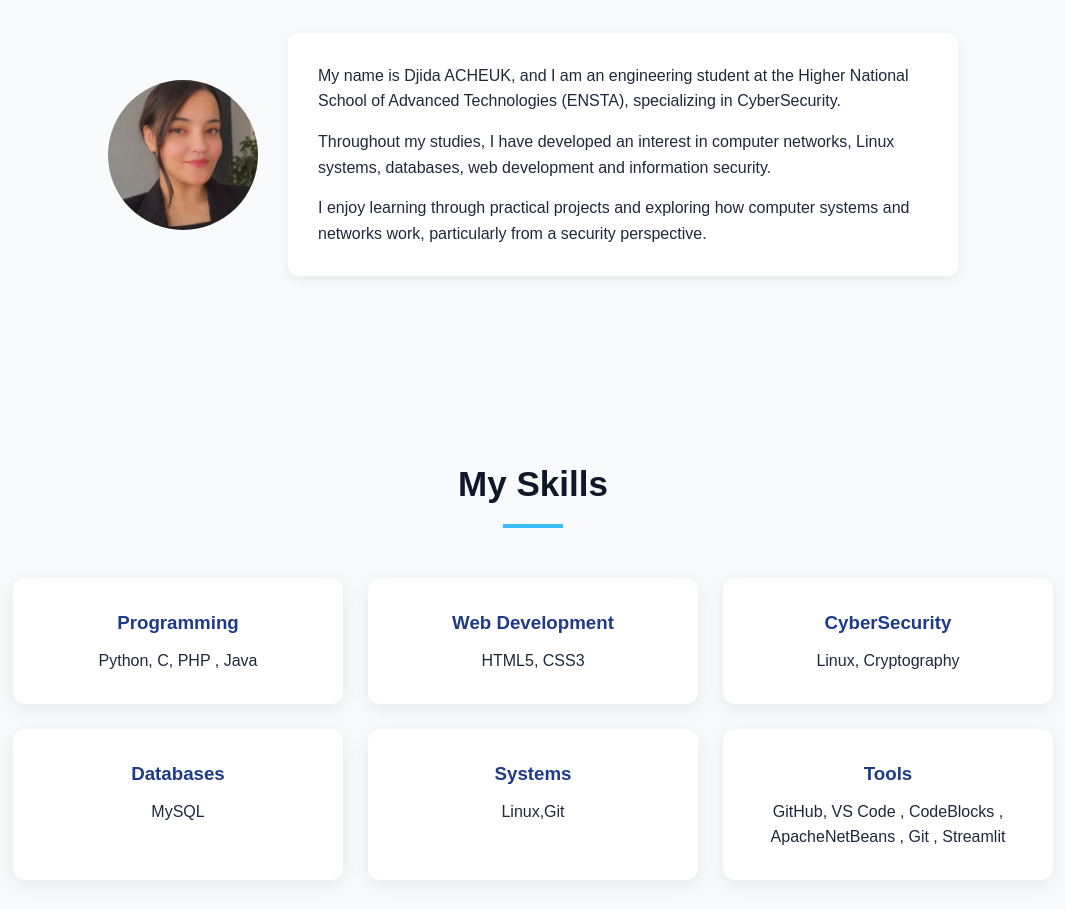
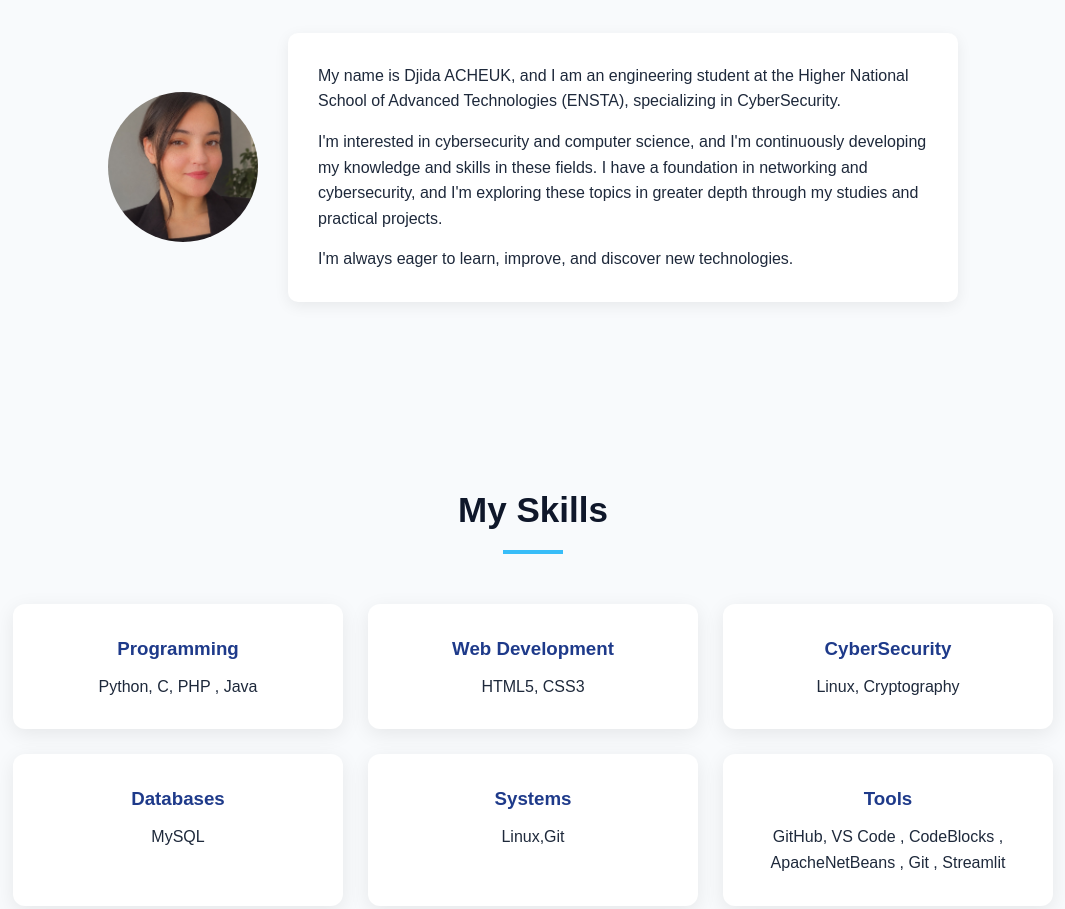
Before and after one commit to djiya19/personal-portfolio, a plain HTML site: page index.html in a window 1280 px wide. Shown: the part 980-1889 px from the top of the page, without its empty margins (107-1172 px from the left). Drawn offline with Linux system fonts and the light colour scheme.

Commit message:
Revise bio to reflect current interests and skills
Updated personal interests and learning approach in the bio section.

```diff
--- a/index.html
+++ b/index.html
@@ -95,15 +95,16 @@
                     </p>
 
                     <p>
-                         Throughout my studies, I have developed an interest
-                        in computer networks, Linux systems, databases,
-                        web development and information security.
+                        I'm interested in cybersecurity and computer science,
+                        and I'm continuously developing my knowledge and skills
+                        in these fields. I have a foundation in networking and
+                        cybersecurity, and I'm exploring these topics in greater
+                        depth through my studies and practical projects.
                     </p>
 
                     <p>
-                        I enjoy learning through practical projects and
-                        exploring how computer systems and networks work,
-                        particularly from a security perspective.
+                       I'm always eager to learn, improve, and discover new
+                       technologies.
                     </p>
 
                 </div>
```
